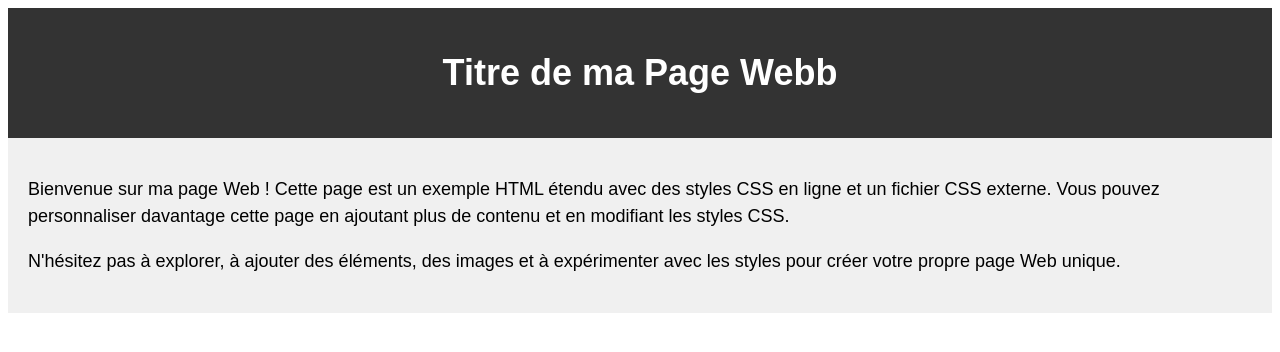
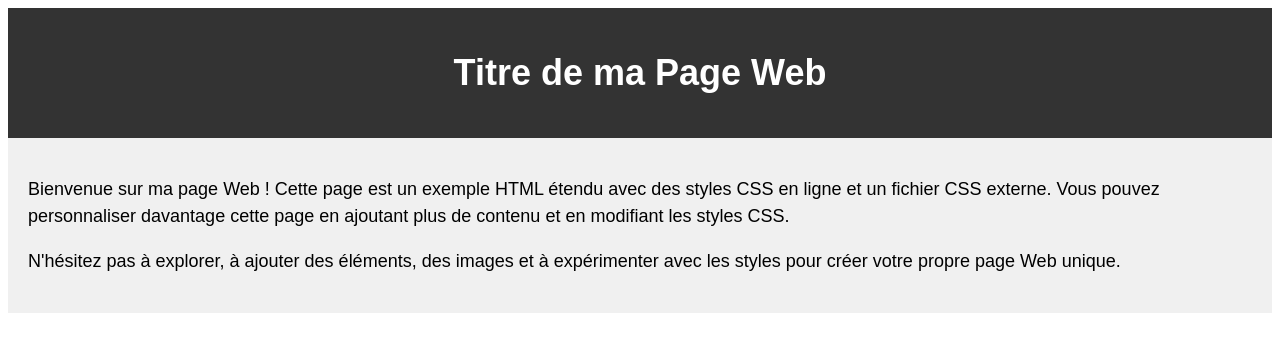
Before and after one commit to ynov-SeaBnB/SeaBnb_Front, an Angular app: page / in a window 1280 px wide. Shown: the top 352 px of the page. Built offline with nearby package versions, Linux system fonts and the light colour scheme.

Commit message:
[Modify] Test

```diff
--- a/src/app/pages/home/components/home-content.component.html
+++ b/src/app/pages/home/components/home-content.component.html
@@ -9,7 +9,7 @@
 
 <body>
   <header>
-    <h1>Titre de ma Page Webb</h1>
+    <h1>Titre de ma Page Web</h1>
   </header>
   <main>
     <p>
```
